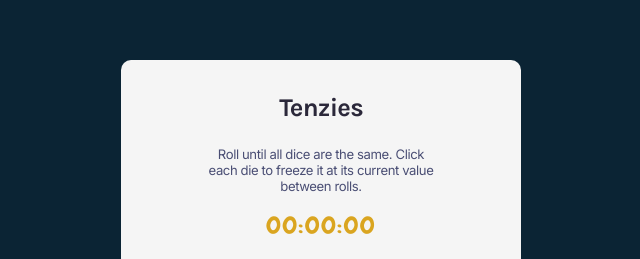
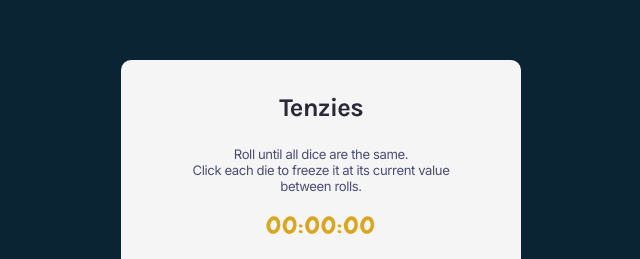
Before and after one commit to anneln/tenzies, a React (Vite) app: page / in a window 1280 px wide. Shown: the part 140-399 px from the top of the page, without its empty margins (319-959 px from the left). Built offline with nearby package versions, Linux system fonts and the light colour scheme.

Commit message:
update styles

```diff
--- a/src/App.jsx
+++ b/src/App.jsx
@@ -88,8 +88,8 @@ export default function App() {
       </div>
       <h1>Tenzies</h1>
       <p className="description">
-        Roll until all dice are the same. Click each die to freeze it at its
-        current value between rolls.
+        Roll until all dice are the same. <br></br>Click each die to freeze it
+        at its current value between rolls.
       </p>
       <p className="timer">{timer(time)}</p>
       <div className="dice-container">{diceElements}</div>
--- a/src/index.css
+++ b/src/index.css
@@ -40,7 +40,7 @@ h1 {
   font-size: 0.82rem;
   font-weight: 400;
   letter-spacing: -0.393px;
-  padding: 1.5rem 3rem 0.9rem 3rem;
+  padding: 1.5rem 2rem 0.9rem 2rem;
 }
 
 .timer {
```
